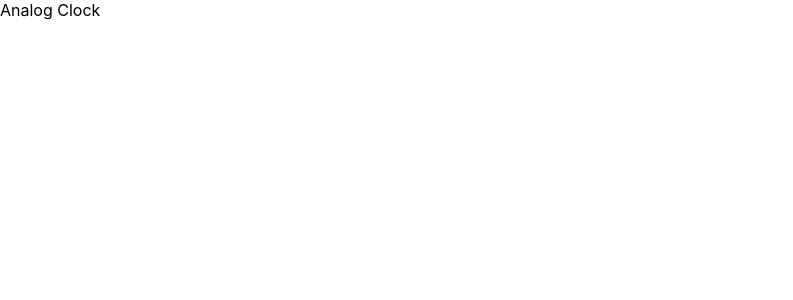
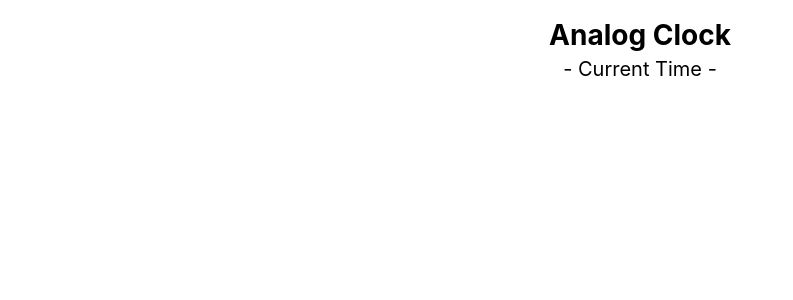
Before and after one commit to minami-cs/react-analog-clock, a React (Create React App) app: page / in a window 1280 px wide. Shown: the top 300 px of the page, without its empty margins (0-793 px from the left). Built offline with nearby package versions, Linux system fonts and the light colour scheme.

Commit message:
feat: 타이틀 컴포넌트 추가 적용 - Title 컴포넌트로 아날로그 시계 제목 추가

```diff
--- a/src/App.tsx
+++ b/src/App.tsx
@@ -1,7 +1,13 @@
 import React from "react";
 
+import Title from "components/Title";
+
 function App() {
-  return <div className="App">Analog Clock</div>;
+  return (
+    <>
+      <Title />
+    </>
+  );
 }
 
 export default App;
--- /dev/null
+++ b/src/components/Title.tsx
@@ -0,0 +1,30 @@
+import styled from "styled-components";
+
+export default function Title() {
+  return (
+    <TitleWrap>
+      <TitleText>Analog Clock</TitleText>
+      <SubtitleText>- Current Time -</SubtitleText>
+    </TitleWrap>
+  );
+}
+
+const TitleWrap = styled.div`
+  margin: 16px 0;
+
+  text-align: center;
+  line-height: 1.4;
+`;
+
+const TitleText = styled.h1`
+  margin: 0;
+
+  font-size: 28px;
+`;
+
+const SubtitleText = styled.h3`
+  margin: 0;
+
+  font-size: 20px;
+  font-weight: 400;
+`;
```
